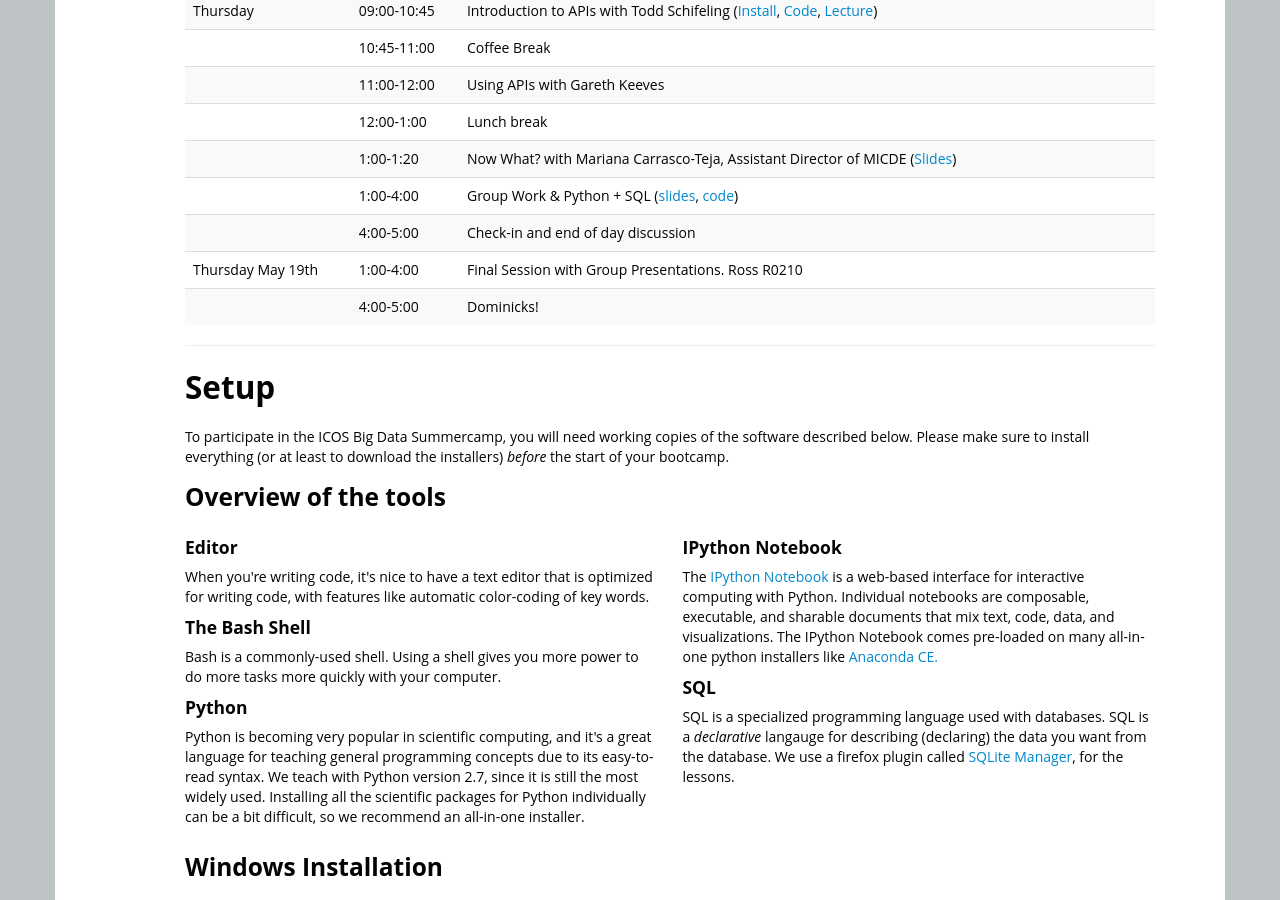
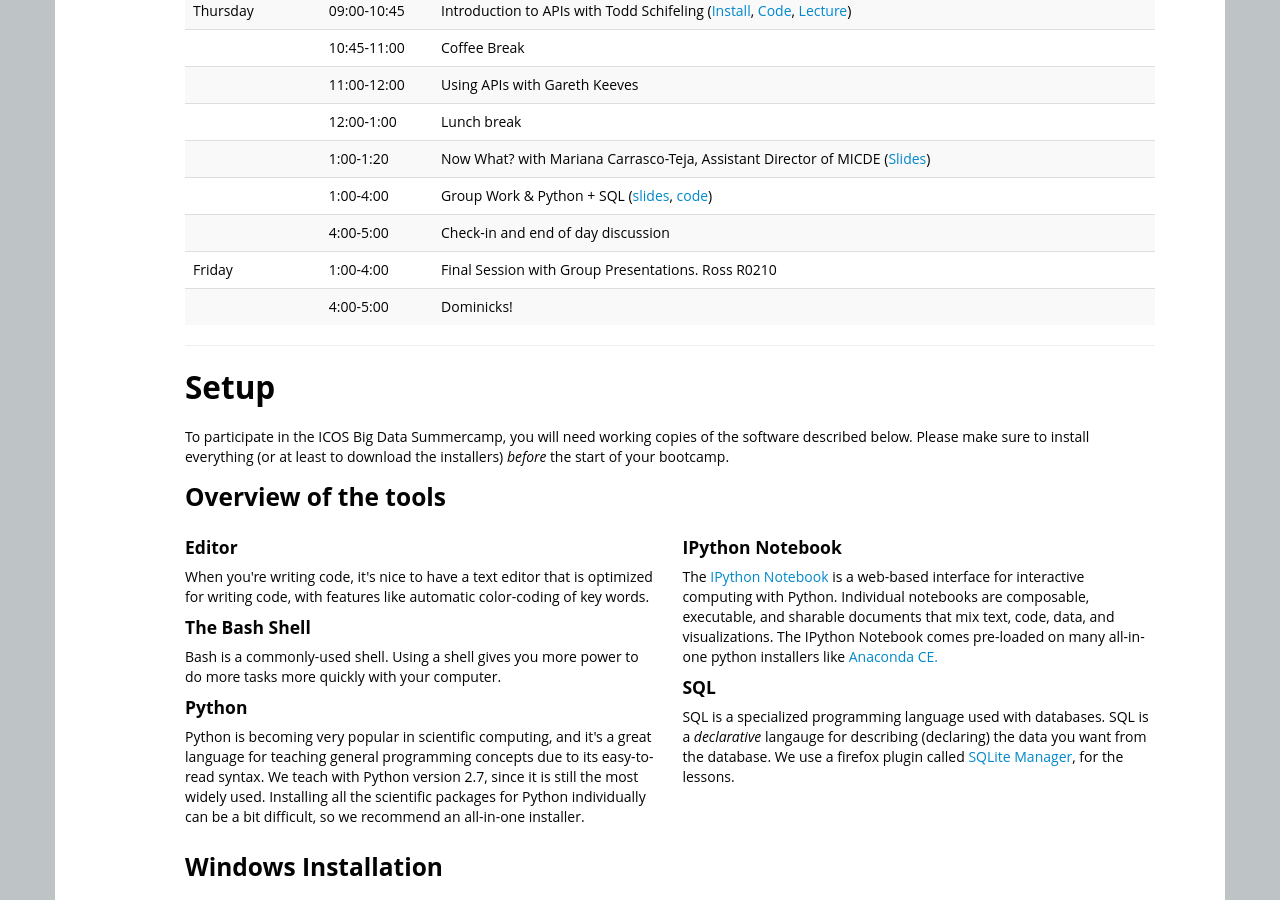
Before and after one commit to ICOSBigDataCamp/2018-summer-camp, a Jekyll site: the page built from index.html, in a window 1280 px wide and 900 px high, scrolled down 1734 px. Built offline with Jekyll 4.4.1, drawn with Linux system fonts in a browser that asks for light colours.

Commit message:
Update index.html

```diff
--- a/index.html
+++ b/index.html
@@ -165,7 +165,7 @@
     (<a href="slides/Scraping-tree-explained.pdf">slides</a>,
     <a href="scraping/ICOS_Tyler_examples.zip">code</a>)</td> </tr>
   <tr> <td></td>        <td>4:00-5:00</td>    <td>Check-in and end of day discussion </td> </tr>
-  <tr> <td>Thursday May 19th</td> <td>1:00-4:00</td>  <td>Final Session with Group Presentations. Ross R0210</td> </tr>
+  <tr> <td>Friday</td> <td>1:00-4:00</td>  <td>Final Session with Group Presentations. Ross R0210</td> </tr>
   <tr> <td></td>        <td>4:00-5:00</td>    <td>Dominicks!</td> </tr>
 
 </table>
```
